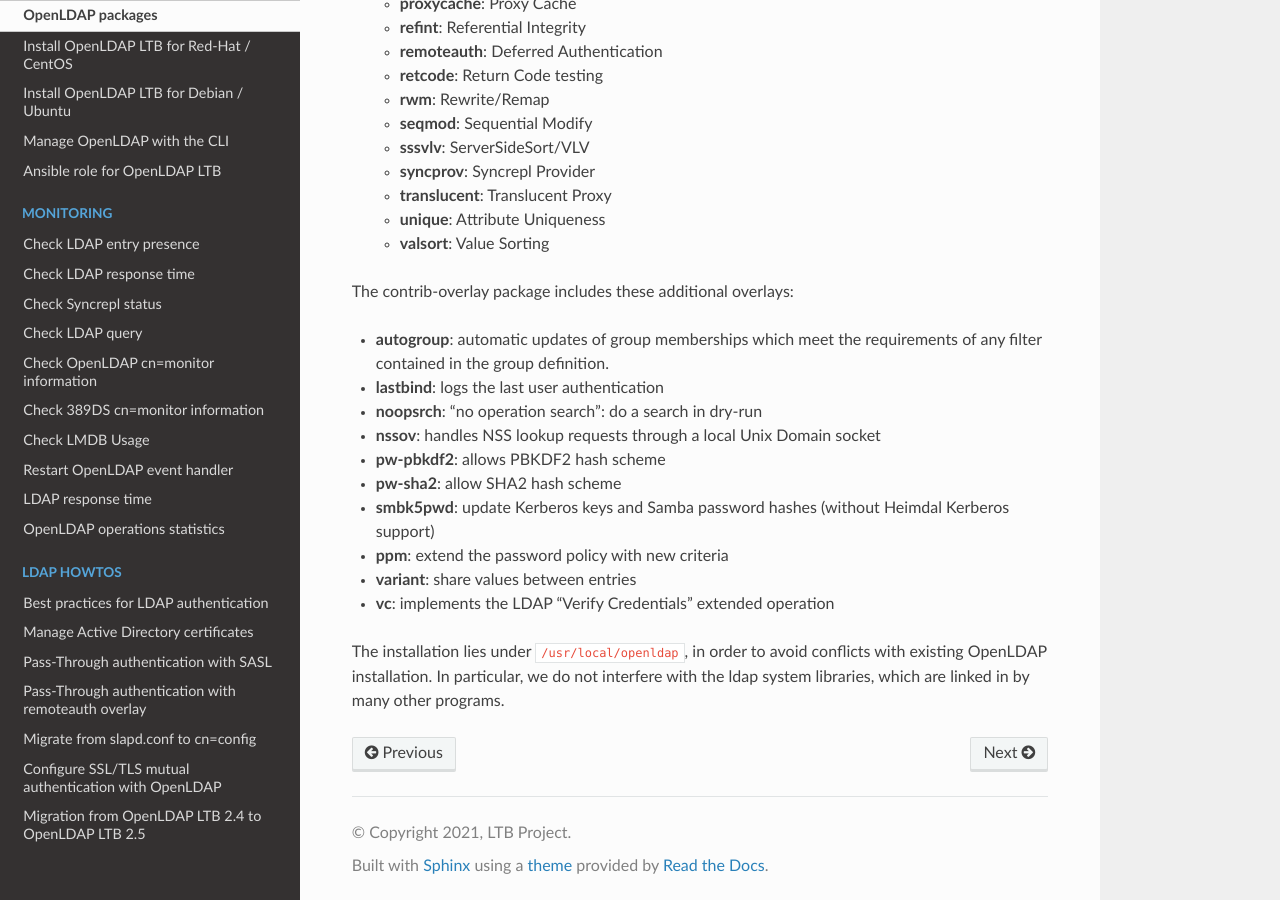
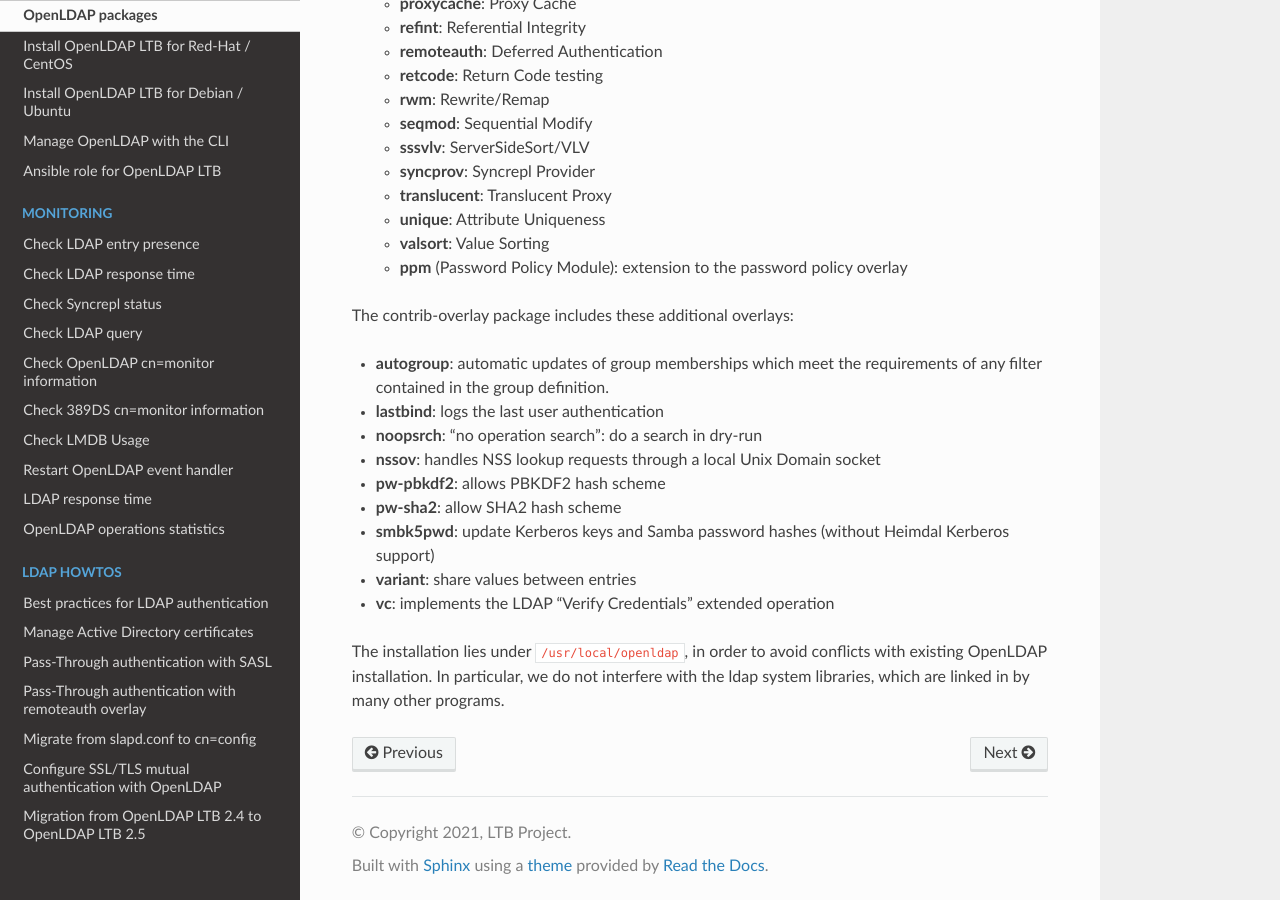
Before and after one commit to ltb-project/documentation, a Sphinx documentation site: the page built from source/openldap-packages.rst, in a window 1280 px wide and 900 px high, scrolled down 1354 px. Built offline with Sphinx 7.4.7 and the Read the Docs theme 2.0.0, drawn with Linux system fonts in a browser that asks for light colours.

Commit message:
move ppm from contrib-overlays to main package (#11)

```diff
--- a/source/openldap-packages.rst
+++ b/source/openldap-packages.rst
@@ -66,6 +66,7 @@ The main OpenLDAP package includes:
   * **translucent**: Translucent Proxy
   * **unique**: Attribute Uniqueness
   * **valsort**: Value Sorting
+  * **ppm** (Password Policy Module): extension to the password policy overlay
 
 
 The contrib-overlay package includes these additional overlays:
@@ -78,7 +79,6 @@ The contrib-overlay package includes these additional overlays:
 * **pw-pbkdf2**: allows PBKDF2 hash scheme
 * **pw-sha2**: allow SHA2 hash scheme
 * **smbk5pwd**: update Kerberos keys and Samba password hashes (without Heimdal Kerberos support)
-* **ppm**: extend the password policy with new criteria
 * **variant**: share values between entries
 * **vc**: implements the LDAP "Verify Credentials" extended operation
 
```
